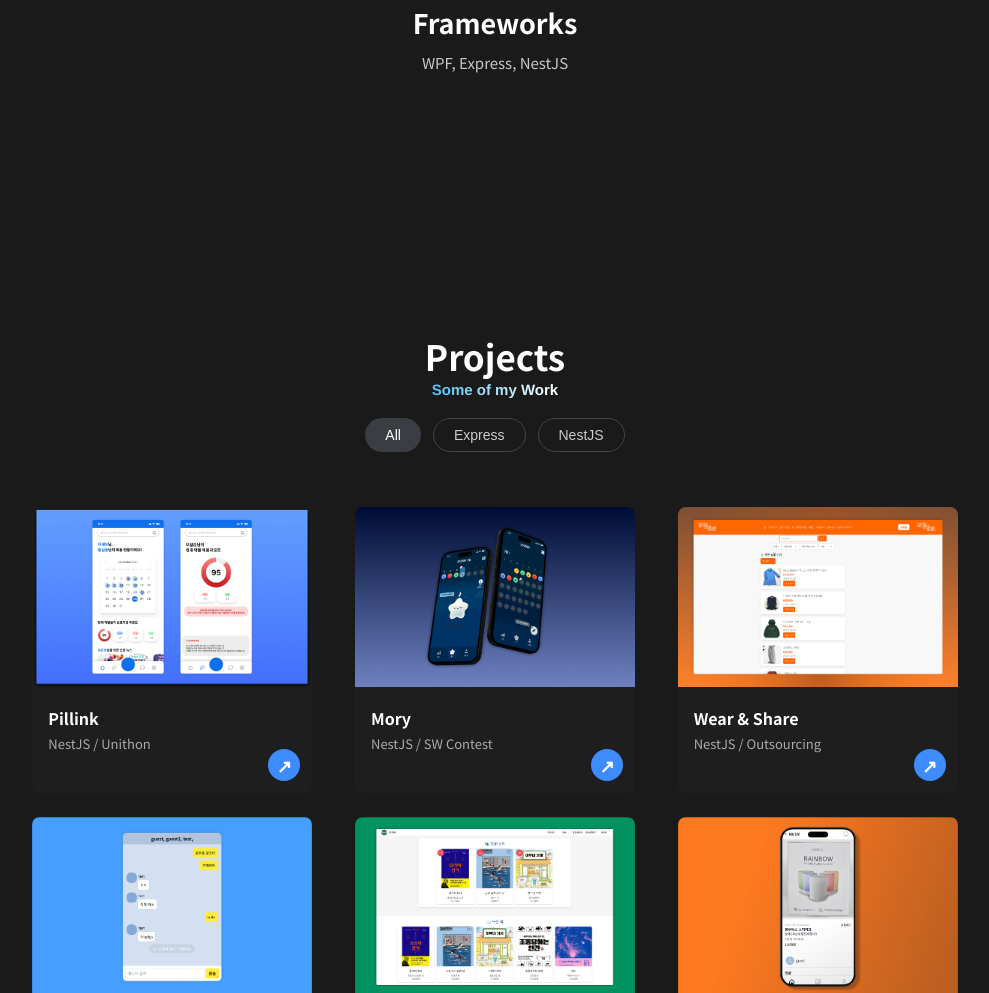
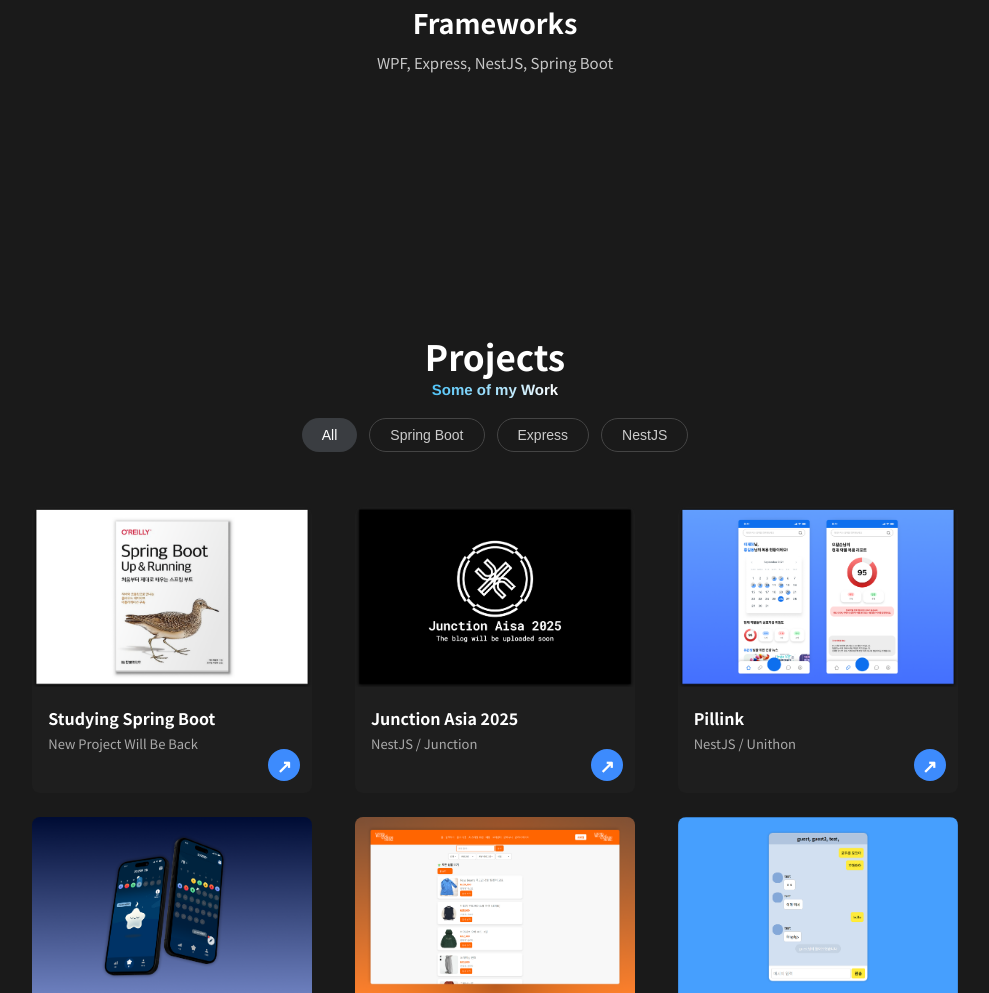
Before and after one commit to Function1790/Function1790.github.io, a plain HTML site: page index.html in a window 1280 px wide. Shown: the part 2070-3063 px from the top of the page, without its empty margins (145-1134 px from the left). Drawn offline with Linux system fonts and the light colour scheme.

Commit message:
프로젝트 소개 수정

```diff
--- a/index.html
+++ b/index.html
@@ -78,7 +78,7 @@
     <div class="content">
       <h3>Frameworks</h3>
       <p>
-        WPF, Express, NestJS
+        WPF, Express, NestJS, Spring Boot
       </p>
     </div>
   </section>
@@ -88,6 +88,7 @@
       <div class="grad-text">Some of my Work</div>
       <div class="button-group">
         <button class="pill selected">All</button>
+        <button class="pill">Spring Boot</button>
         <button class="pill">Express</button>
         <button class="pill">NestJS</button>
       </div>
@@ -95,6 +96,22 @@
     </div>
     <!--Projects-->
     <div class="projects-grid">
+      <div class="project-card">
+        <img src="/img/springboot.png" alt="spring-boot" class="project-thumbnail" />
+        <div class="project-info">
+          <div class="project-title">Studying Spring Boot</div>
+          <div class="project-tags">New Project Will Be Back</div>
+          <div class="project-link" onclick=""><span>↗</span></div>
+        </div>
+      </div>
+      <div class="project-card">
+        <img src="/img/junction.png" alt="junction" class="project-thumbnail" />
+        <div class="project-info">
+          <div class="project-title">Junction Asia 2025</div>
+          <div class="project-tags">NestJS / Junction</div>
+          <div class="project-link" onclick=""><span>↗</span></div>
+        </div>
+      </div>
       <div class="project-card">
         <img src="/img/pillink.png" alt="Pillink" class="project-thumbnail" />
         <div class="project-info">
```
Also changed, not shown: img/junction.png (added), img/springboot.png (added), 5 other files.
